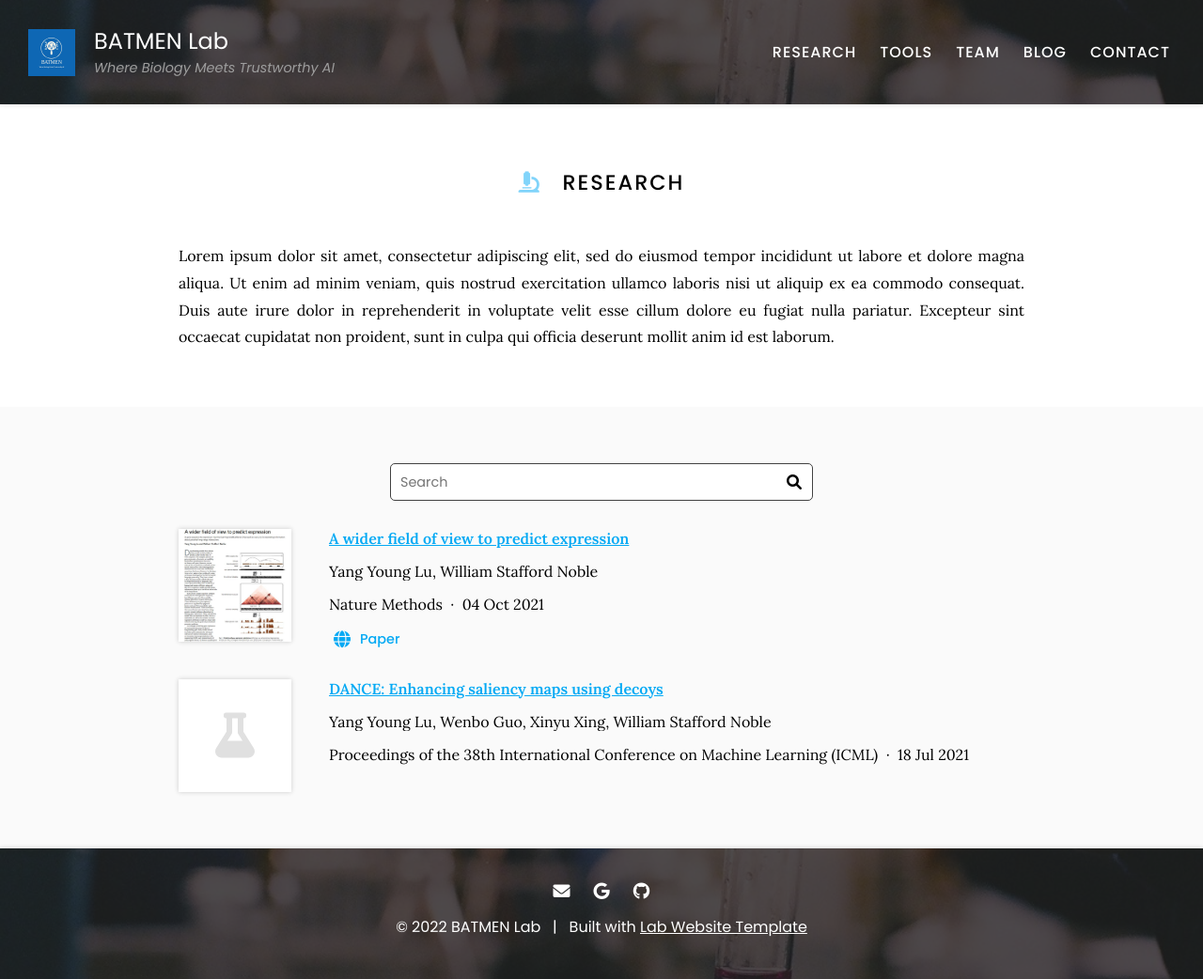
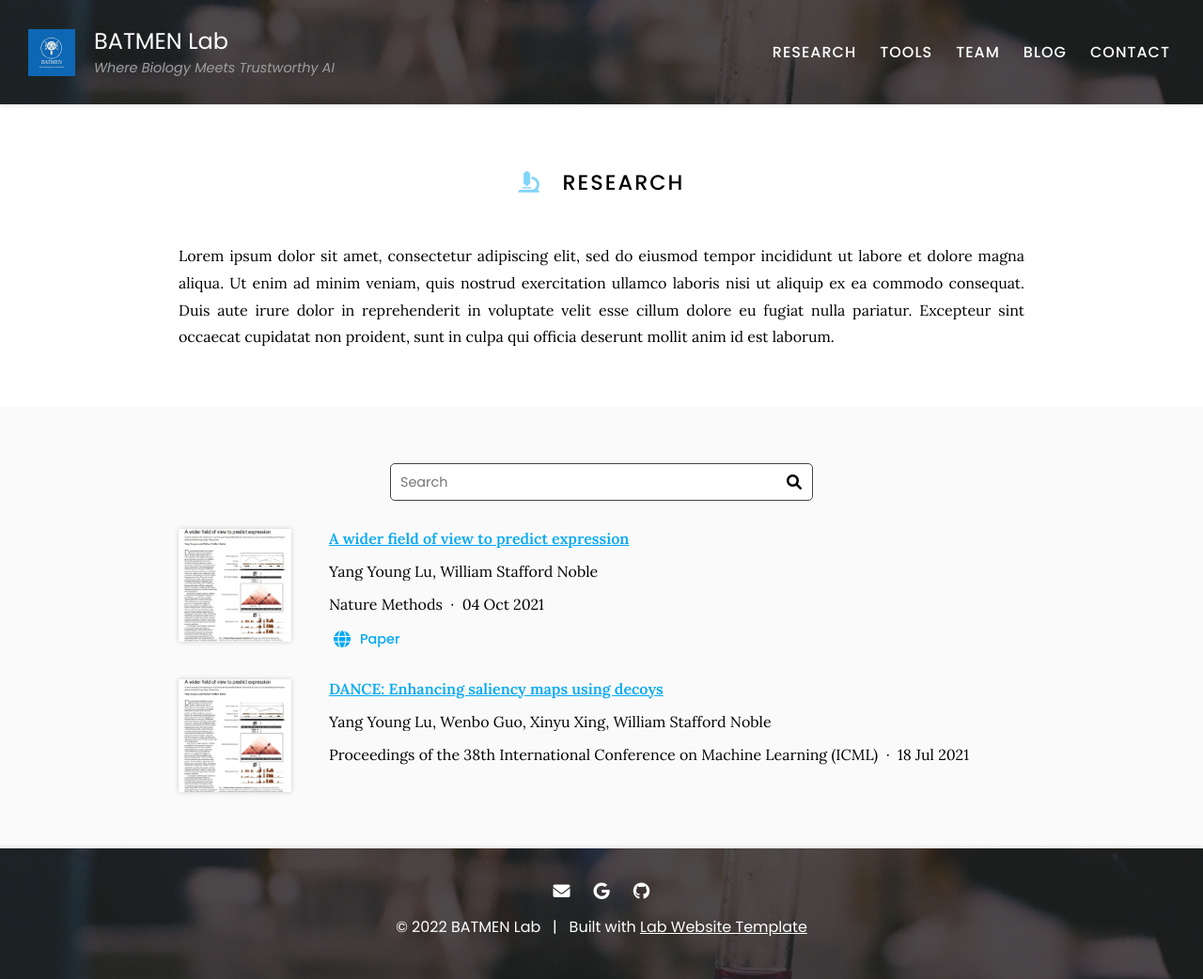
Before and after one commit to batmen-lab/batmen-lab.github.io, a Jekyll site: the page built from research/index.md, in a window 1280 px wide. Shown: the whole page at 94% size. Built offline with Jekyll 4.4.1, drawn with Linux system fonts in a browser that asks for light colours.

Commit message:
Generate citations

```diff
--- a/_data/citations.yaml
+++ b/_data/citations.yaml
@@ -25,3 +25,4 @@
   date: '2021-07-18'
   link: https://proceedings.mlr.press/v139/lu21b.html
   author: Yang Lu
+  image: images/tools/enformer.jpg
```
